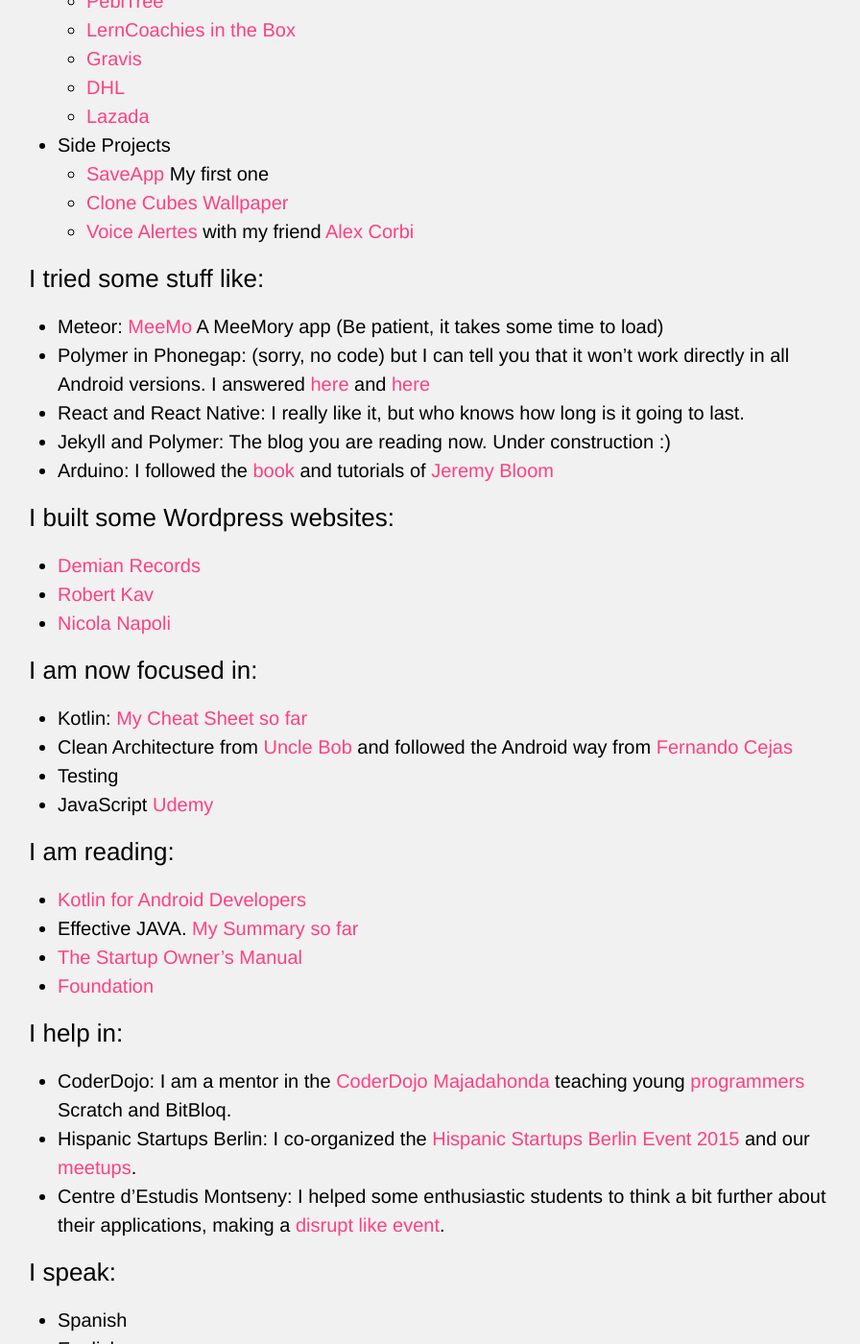
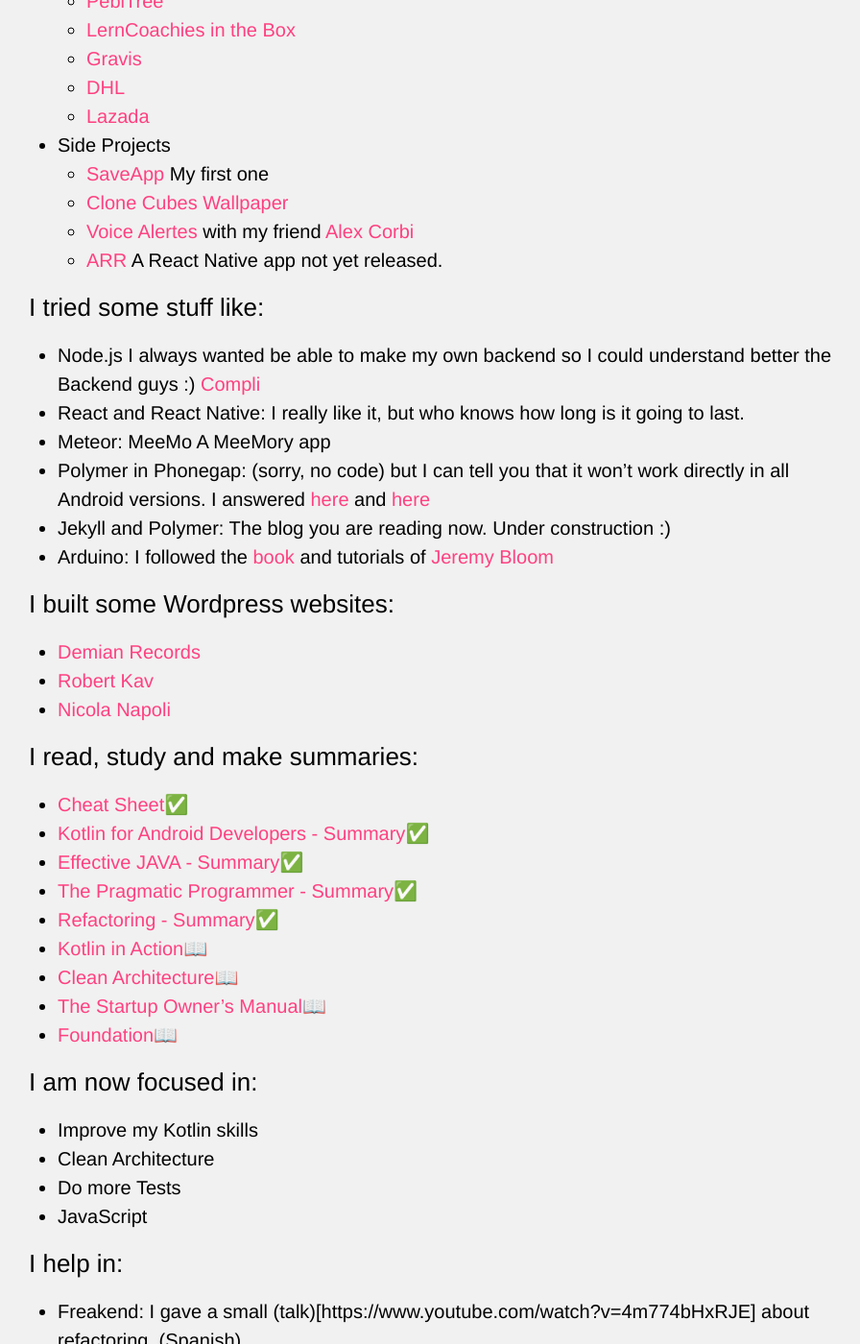
Before and after one commit to HugoMatilla/hugomatilla.github.io, a Jekyll site: the page built from about.md, in a window 1280 px wide and 1400 px high, scrolled down 1053 px. Shown: the whole window at 96% size, without its empty margins (190-1086 px from the left). Built offline with Jekyll 4.4.1, drawn with Linux system fonts in a browser that asks for light colours; some of the changed text lies outside the part shown.

Commit message:
Update about

```diff
--- a/about.md
+++ b/about.md
@@ -44,12 +44,14 @@
 	* [SaveApp](https://play.google.com/store/apps/details?id=com.loopback.androidapps.saveapp) My first one
 	* [Clone Cubes Wallpaper](https://play.google.com/store/apps/details?id=com.LoopBack.LiveWallPaper.CloneCubes3DLWP)
 	* [Voice Alertes](https://play.google.com/store/apps/details?id=de.lfa.voicealerts) with my friend [Alex Corbi](http://www.alexcorbi.com/)
+	* [ARR](https://www.dropbox.com/s/ij584oz75rbwlw1/ARRVideo.mp4?dl=0) A React Native app not yet released.
 
 ### I tried some stuff like:
 
-* Meteor: [MeeMo](http://meemo.meteor.com/) A MeeMory app (Be patient, it takes some time to load)
+* Node.js  I always wanted be able to make my own backend so I could understand better the Backend guys :) [Compli](http://compli01.herokuapp.com/login)
+* React and React Native: I really like it, but who knows how long is it going to last.
+* Meteor: MeeMo A MeeMory app
 * Polymer in Phonegap: (sorry, no code) but I can tell you that it won't work directly in all Android versions. I answered [here](http://stackoverflow.com/a/26921138/749393) and [here](http://stackoverflow.com/a/26921176/749393)
-* React and React Native: I really like it, but who knows how long is it going to last.
 * Jekyll and Polymer: The blog you are reading now. Under construction :)
 * Arduino: I followed the [book](http://www.exploringarduino.com/) and tutorials of [Jeremy Bloom](http://www.jeremyblum.com/)
 
@@ -59,23 +61,30 @@
 * [Robert Kav](http://robertkav.com/)
 * [Nicola Napoli](http://nicolanapoli.com/)
 
+
+### I read, study and make summaries:
+
+* [Cheat Sheet](https://github.com/HugoMatilla/KotlinCheatSheet)✅
+* [Kotlin for Android Developers - Summary](https://github.com/HugoMatilla/KotlinCheatSheet/blob/master/android/kotlin-android.mdown)✅
+* [Effective JAVA - Summary](https://github.com/HugoMatilla/Effective-JAVA-Summary)✅
+* [The Pragmatic Programmer - Summary](https://github.com/HugoMatilla/The-Pragmatic-Programmer)✅
+* [Refactoring - Summary](https://github.com/HugoMatilla/Refactoring-Summary)✅
+* [Kotlin in Action](https://www.manning.com/books/kotlin-in-action)📖
+* [Clean Architecture](https://www.amazon.es/Clean-Architecture-Craftsmans-Software-Structure/dp/0134494164/)📖
+* [The Startup Owner's Manual](http://www.amazon.com/The-Startup-Owners-Manual-Step-By-Step/dp/0984999302)📖
+* [Foundation](https://www.wikiwand.com/en/Foundation_series)📖
+
 ### I am now focused in:
 
-* Kotlin: [My Cheat Sheet so far](https://github.com/HugoMatilla/KotlinCheatSheet)
-* Clean Architecture from [Uncle Bob](https://vimeo.com/43612849) and followed the Android way from [Fernando Cejas](http://fernandocejas.com/2014/09/03/architecting-android-the-clean-way/)
-* Testing
-* JavaScript [Udemy](https://www.udemy.com/understand-javascript/)
-
-### I am reading:
-
-* [Kotlin for Android Developers](http://antonioleiva.com/kotlin-android-developers-book/)
-* Effective JAVA. [My Summary so far](https://github.com/HugoMatilla/Effective-JAVA-Summary)
-* [The Startup Owner's Manual](http://www.amazon.com/The-Startup-Owners-Manual-Step-By-Step/dp/0984999302)
-* [Foundation](https://www.wikiwand.com/en/Foundation_series)
+* Improve my Kotlin skills
+* Clean Architecture
+* Do more Tests
+* JavaScript
 
 ### I help in:
 
-* CoderDojo: I am a mentor in the [CoderDojo Majadahonda](https://twitter.com/coderdojomj) teaching young [programmers](https://twitter.com/coderdojomj/status/668027302350032897) Scratch and BitBloq.
+* Freakend: I gave a small (talk)[https://www.youtube.com/watch?v=4m774bHxRJE] about refactoring. (Spanish)
+* CoderDojo: I was a mentor in the [CoderDojo Majadahonda](https://twitter.com/coderdojomj) teaching young [programmers](https://twitter.com/coderdojomj/status/668027302350032897) Scratch and BitBloq.
 * Hispanic Startups Berlin: I co-organized the [Hispanic Startups Berlin Event 2015](https://www.youtube.com/watch?v=iTkrAfz3u4w) and our [meetups](http://www.meetup.com/Hispanic-Startup-Berlin/).
 * Centre d’Estudis Montseny: I helped some enthusiastic students to think a bit further about their applications, making a [disrupt like event](http://somcem.cemontseny.cat/?p=6727).
 
```
Also changed, not shown: other parts of about.md (+2 -2 lines).
